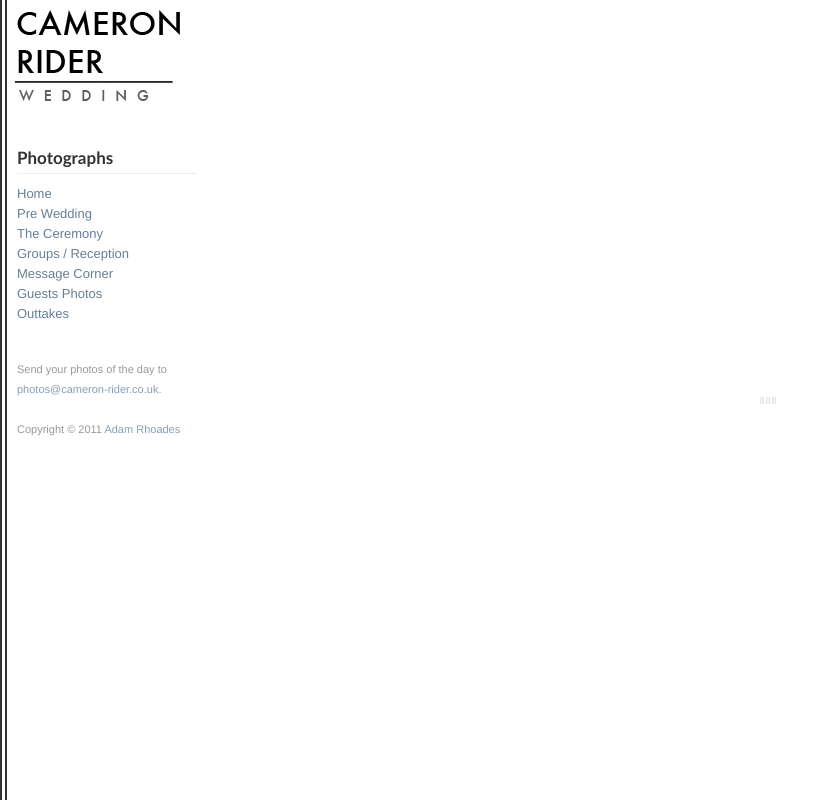
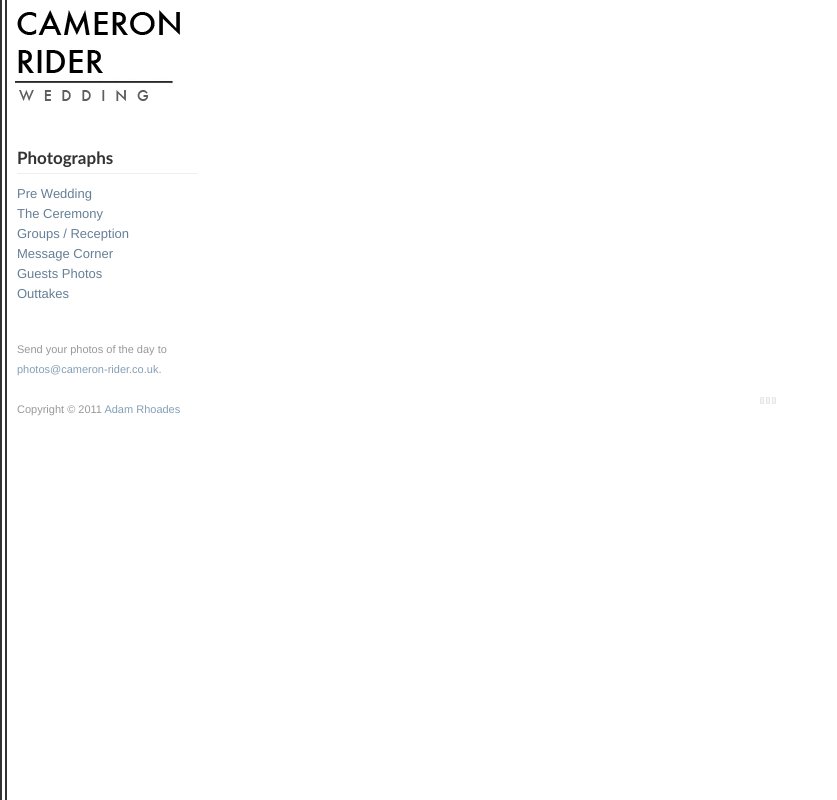
Before and after one commit to adamrhoades/cameronrider, a plain HTML site: page groups-reception.html in a window 1280 px wide. Shown: the whole page, without its empty margins (0-837 px from the left). Drawn offline with nearby package versions, Linux system fonts and the light colour scheme.

Commit message:
Removed the sidebar link to the home page

```diff
--- a/groups-reception.html
+++ b/groups-reception.html
@@ -22,7 +22,6 @@
         <li>
           <h2>Photographs</h2>
           <ul>
-            <li><a href="/">Home</a></li>
             <li><a href="/pre-wedding.html">Pre Wedding</a></li>
             <li><a href="/the-ceremony.html">The Ceremony</a></li>
             <li><a href="/groups-reception.html">Groups / Reception</a></li>
```
Also changed, not shown: guests-photos.html (+0 -1 lines), index.html (+0 -1 lines), message-corner.html (+0 -1 lines), outtakes.html (+0 -1 lines), pre-wedding.html (+0 -1 lines), the-ceremony.html (+0 -1 lines).
